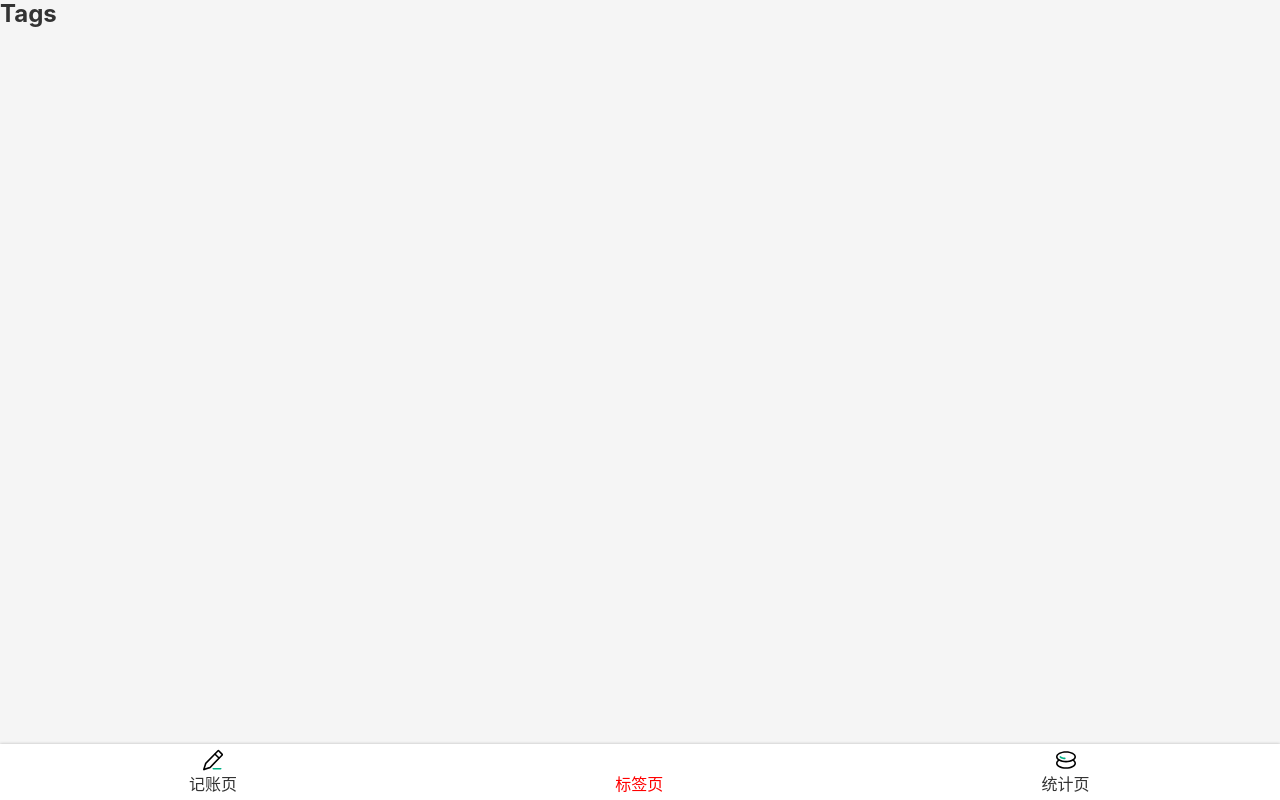
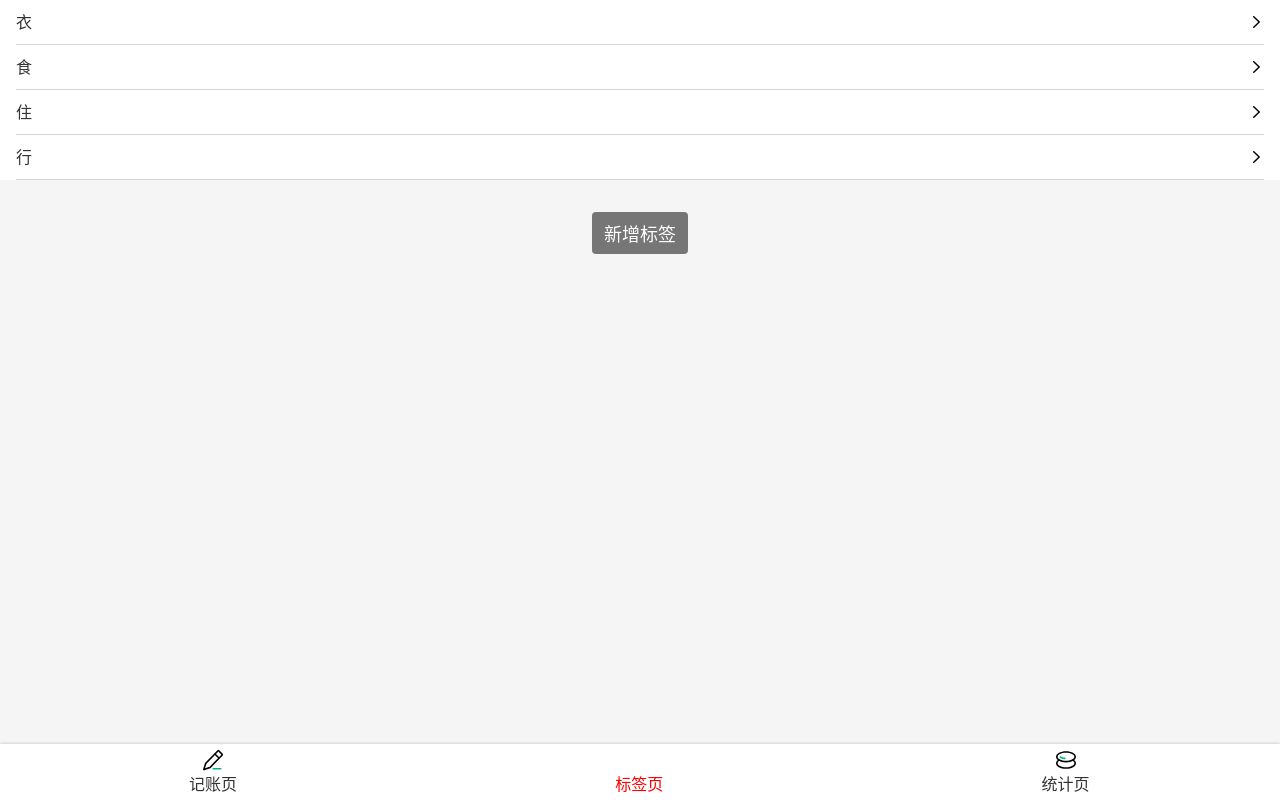
Before and after one commit to adekang/react-morney, a React app: page /#/tags in a window 1280 px wide. Built offline with nearby package versions, Linux system fonts and the light colour scheme.

Commit message:
TagList 样式Ok

```diff
--- a/src/index.scss
+++ b/src/index.scss
@@ -53,3 +53,9 @@
   height: 1em;
   display: inline-block;
 }
+
+.oneLine {
+  white-space: nowrap;
+  overflow: hidden;
+  text-overflow: ellipsis;
+}
--- a/src/useTags.tsx
+++ b/src/useTags.tsx
@@ -1,5 +1,6 @@
 import {useState} from 'react';
 
+// 自定义Hook
 const useTags = () => {
   const [tags, setTags] = useState<string[]>(['衣', '食', '住', '行']);
   return {
--- a/src/views/Money/TagsSection.tsx
+++ b/src/views/Money/TagsSection.tsx
@@ -1,5 +1,5 @@
 import styled from 'styled-components';
-import React, {useState} from 'react';
+import React from 'react';
 import {useTags} from '../../useTags';
 
 
--- a/src/views/Tags.tsx
+++ b/src/views/Tags.tsx
@@ -1,15 +1,62 @@
 import Layout from '../components/Layout';
 import React from 'react';
 import {useTags} from '../useTags';
+import styled from 'styled-components';
+import Icon from '../components/Icon';
+
+
+const TagList = styled.ol`
+  font-size: 16px;
+  background: #fff;
+
+  > li {
+    line-height: 20px;
+    border-bottom: 1px solid #d5d5d5;
+    margin: 0 16px;
+    padding: 12px 0;
+    display: flex;
+    justify-content: space-between;
+    align-items: center;
+  }
+`;
+const Button = styled.button`
+  font-size: 18px;
+  border: none;
+  padding: 8px 12px;
+  background-color: #767676;
+  border-radius: 4px;
+  color: #FFF;
+`;
+
+const Center = styled.div`
+  display: flex;
+  justify-content: center;
+  align-items: center;
+  flex-direction: column;
+`;
+const Space = styled.div`
+  height: 32px;
+`;
 
 function Tags() {
   const {tags, setTags} = useTags();
 
   return (
     <Layout>
-      <h2>Tags</h2>
+      <TagList>
+        {tags.map(t =>
+          <li key={t}>
+            <span className="oneLine">{t}</span>
+            <Icon name="right"/></li>
+        )}
+      </TagList>
+      <Center>
+        <Space/>
+        <Button>新增标签</Button>
+      </Center>
     </Layout>
   );
 }
 
+
 export default Tags;
```
Also changed, not shown: src/icons/left.svg (added), src/icons/right.svg (added).
